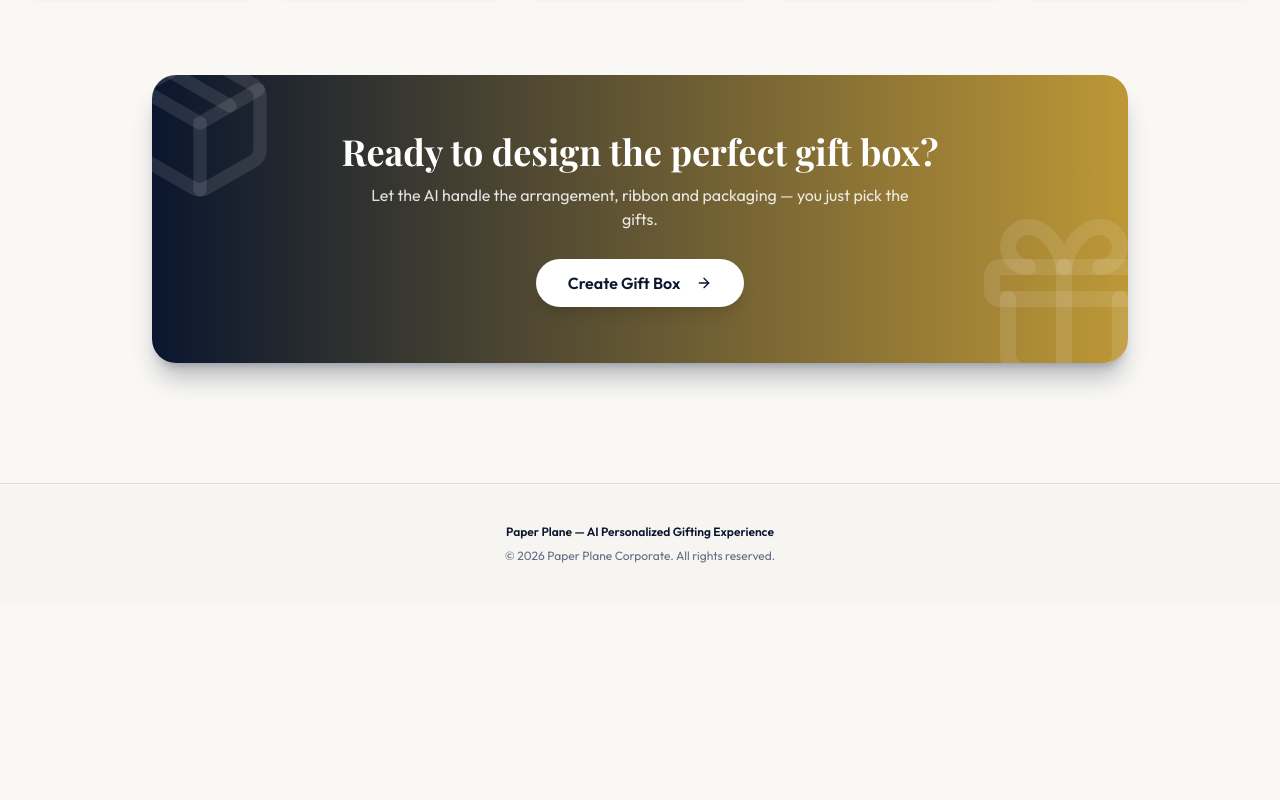
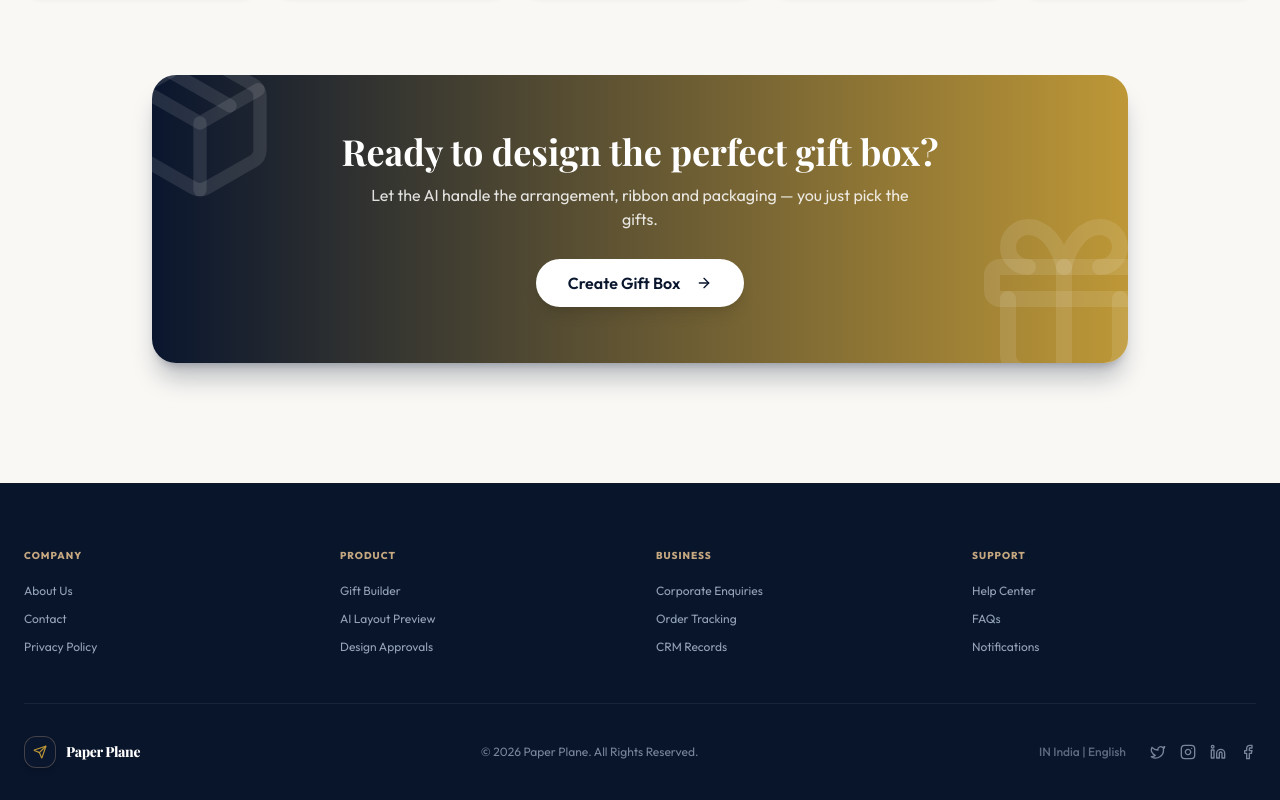
Before and after one commit to ashwitha623/ai_gift_box_visual_layout_suggester, a React (Vite) app: page / in a window 1280 px wide. Shown: the part 2112-2912 px from the top of the page. Before the commit the page ends 2716 px from the top, so only its background shows below. Built offline with nearby package versions, Linux system fonts and the light colour scheme; a web font is replaced by a local one.

Commit message:
feat: add premium dark, multi-column footer matching the UI specification

```diff
--- a/src/components/Layout.jsx
+++ b/src/components/Layout.jsx
@@ -1,6 +1,6 @@
 import { useState, useEffect } from "react";
 import { Link, Outlet, useLocation } from "react-router-dom";
-import { Send, ChevronDown, Sparkles, Calendar, Package, Users, ShieldAlert, Briefcase, Archive, LayoutGrid, LogOut, Key, Bell, FileText, ClipboardList, Truck } from "lucide-react";
+import { Send, ChevronDown, Sparkles, Calendar, Package, Users, ShieldAlert, Briefcase, Archive, LayoutGrid, LogOut, Key, Bell, FileText, ClipboardList, Truck, Twitter, Instagram, Linkedin, Facebook } from "lucide-react";
 import { Button } from "@/components/ui/button";
 
 export default function Layout() {
@@ -253,11 +253,78 @@ export default function Layout() {
         <Outlet />
       </main>
 
-      {/* Luxury Footer */}
-      <footer className="border-t border-border mt-20 py-10 bg-secondary/30 text-center text-xs text-muted-foreground">
-        <div className="max-w-7xl mx-auto px-6 space-y-2">
-          <p className="font-semibold text-primary">Paper Plane — AI Personalized Gifting Experience</p>
-          <p>© 2026 Paper Plane Corporate. All rights reserved.</p>
+      {/* Premium Dark Footer */}
+      <footer className="bg-[#09152b] text-slate-300 border-t border-slate-900 pt-16 pb-8 mt-20">
+        <div className="max-w-7xl mx-auto px-6">
+          <div className="grid grid-cols-2 md:grid-cols-4 gap-8 pb-12 border-b border-slate-800/80">
+            {/* COLUMN 1 */}
+            <div>
+              <h4 className="text-[10px] font-extrabold tracking-widest text-[#C5A880] uppercase mb-5">Company</h4>
+              <ul className="space-y-3 text-xs text-slate-400">
+                <li><Link to="/about" className="hover:text-white transition-colors">About Us</Link></li>
+                <li><Link to="/contact" className="hover:text-white transition-colors">Contact</Link></li>
+                <li><Link to="/privacy" className="hover:text-white transition-colors">Privacy Policy</Link></li>
+              </ul>
+            </div>
+            {/* COLUMN 2 */}
+            <div>
+              <h4 className="text-[10px] font-extrabold tracking-widest text-[#C5A880] uppercase mb-5">Product</h4>
+              <ul className="space-y-3 text-xs text-slate-400">
+                <li><Link to="/create" className="hover:text-white transition-colors">Gift Builder</Link></li>
+                <li><Link to="/layouts" className="hover:text-white transition-colors">AI Layout Preview</Link></li>
+                <li><Link to="/design-approvals" className="hover:text-white transition-colors">Design Approvals</Link></li>
+              </ul>
+            </div>
+            {/* COLUMN 3 */}
+            <div>
+              <h4 className="text-[10px] font-extrabold tracking-widest text-[#C5A880] uppercase mb-5">Business</h4>
+              <ul className="space-y-3 text-xs text-slate-400">
+                <li><Link to="/corporate" className="hover:text-white transition-colors">Corporate Enquiries</Link></li>
+                <li><Link to="/orders" className="hover:text-white transition-colors">Order Tracking</Link></li>
+                <li><Link to="/crm/customer/2" className="hover:text-white transition-colors">CRM Records</Link></li>
+              </ul>
+            </div>
+            {/* COLUMN 4 */}
+            <div>
+              <h4 className="text-[10px] font-extrabold tracking-widest text-[#C5A880] uppercase mb-5">Support</h4>
+              <ul className="space-y-3 text-xs text-slate-400">
+                <li><Link to="/help" className="hover:text-white transition-colors">Help Center</Link></li>
+                <li><Link to="/faq" className="hover:text-white transition-colors">FAQs</Link></li>
+                <li><Link to="/notifications" className="hover:text-white transition-colors">Notifications</Link></li>
+              </ul>
+            </div>
+          </div>
+
+          {/* Bottom Bar */}
+          <div className="flex flex-col md:flex-row items-center justify-between pt-8 text-xs text-slate-500 gap-4">
+            {/* Logo */}
+            <Link to="/" className="flex items-center gap-2.5">
+              <div className="w-8 h-8 rounded-lg bg-primary flex items-center justify-center border border-[#C5A880]/30 shadow-md">
+                <Send className="w-3.5 h-3.5 text-accent" />
+              </div>
+              <span className="font-heading font-extrabold text-sm tracking-tight text-white">
+                Paper Plane
+              </span>
+            </Link>
+
+            {/* Copyright */}
+            <div className="text-slate-400/80">
+              © 2026 Paper Plane. All Rights Reserved.
+            </div>
+
+            {/* Location/Language and Socials */}
+            <div className="flex items-center gap-6">
+              <div className="text-slate-400/60 font-medium">
+                IN India | English
+              </div>
+              <div className="flex items-center gap-3.5 text-slate-400/80">
+                <a href="#" className="hover:text-white transition-colors"><Twitter className="w-4 h-4" /></a>
+                <a href="#" className="hover:text-white transition-colors"><Instagram className="w-4 h-4" /></a>
+                <a href="#" className="hover:text-white transition-colors"><Linkedin className="w-4 h-4" /></a>
+                <a href="#" className="hover:text-white transition-colors"><Facebook className="w-4 h-4" /></a>
+              </div>
+            </div>
+          </div>
         </div>
       </footer>
     </div>
```
